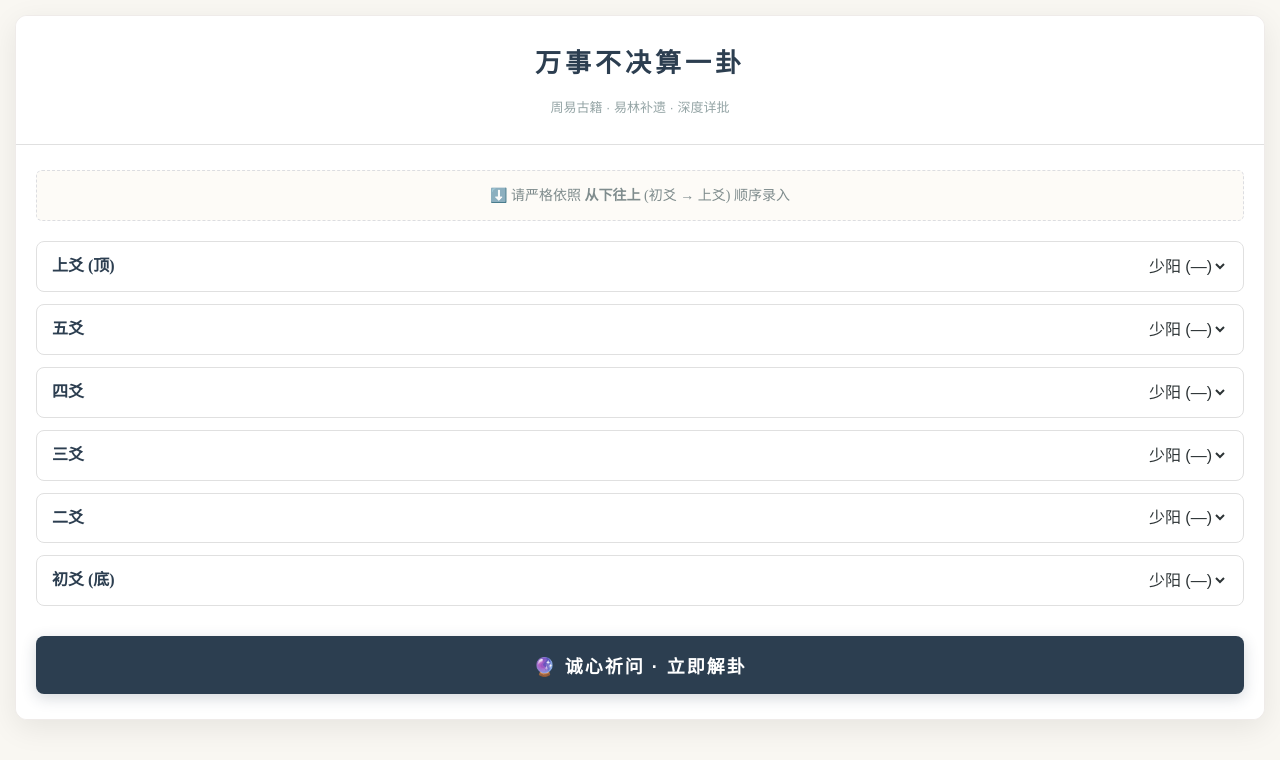
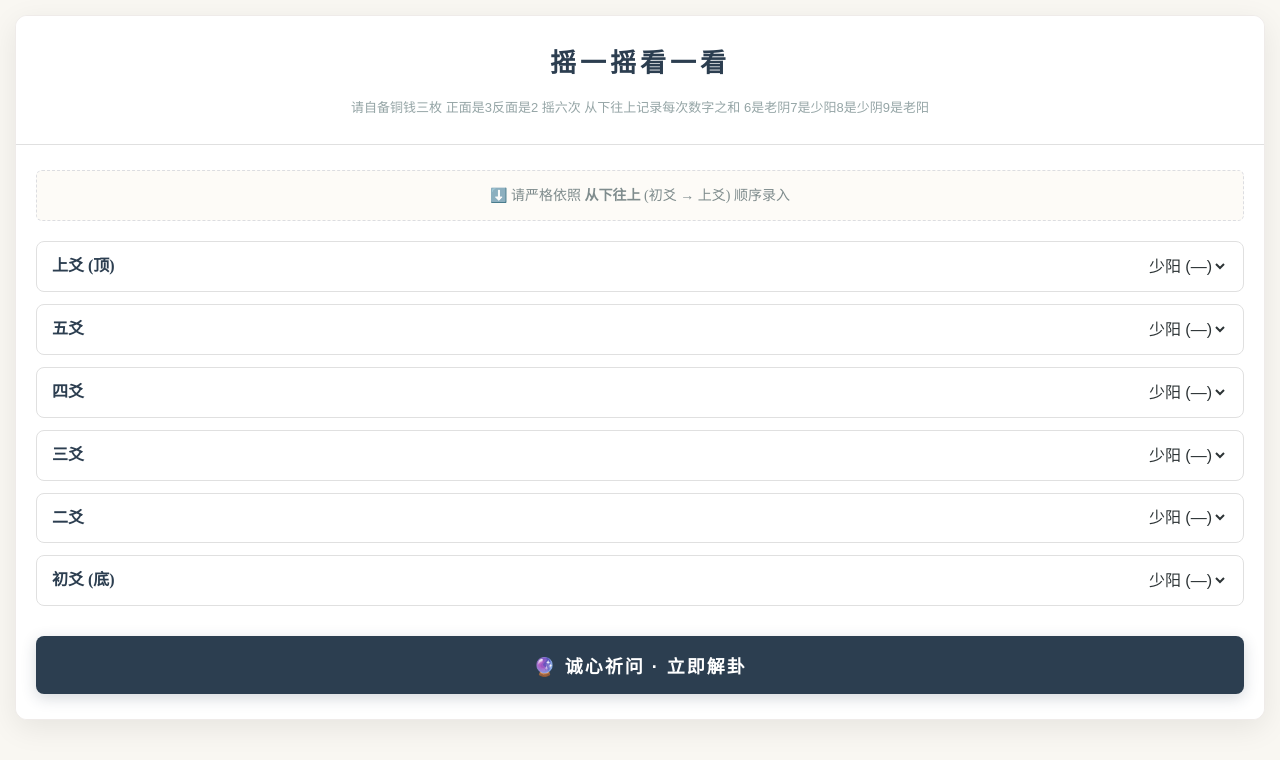
Before and after one commit to lll19890928-hash/lily.github.io, a plain HTML site: page about.html in a window 1280 px wide. Drawn offline with Linux system fonts and the light colour scheme.

Commit message:
Update about.html

```diff
--- a/about.html
+++ b/about.html
@@ -6,7 +6,7 @@
     <meta name="apple-mobile-web-app-capable" content="yes">
     <meta name="apple-mobile-web-app-status-bar-style" content="black-translucent">
     <meta name="apple-mobile-web-app-title" content="万事不决">
-    <title>请自备铜钱三枚 正面是3反面是2 摇六次 从下往上记录每次数字之和 6是老阴7是少阳8是少阴9是老阳 </title>
+    <title> 摇一摇 </title>
 
     <script>
         window.onerror = function(msg, url, lineNo, columnNo, error) {
@@ -154,8 +154,8 @@
 
 <div class="container">
     <header>
-        <div class="brand">万事不决<span>算一卦</span></div>
-        <div class="slogan">周易古籍 · 易林补遗 · 深度详批</div>
+        <div class="brand">摇一摇<span>看一看</span></div>
+        <div class="slogan">请自备铜钱三枚 正面是3反面是2 摇六次 从下往上记录每次数字之和 6是老阴7是少阳8是少阴9是老阳</div>
     </header>
 
     <div class="input-section">
```
